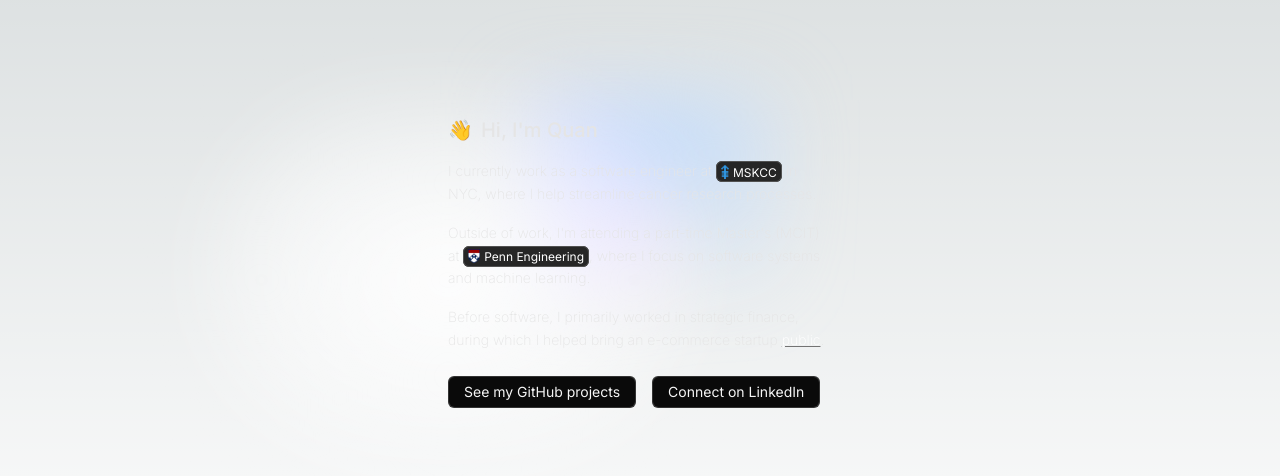
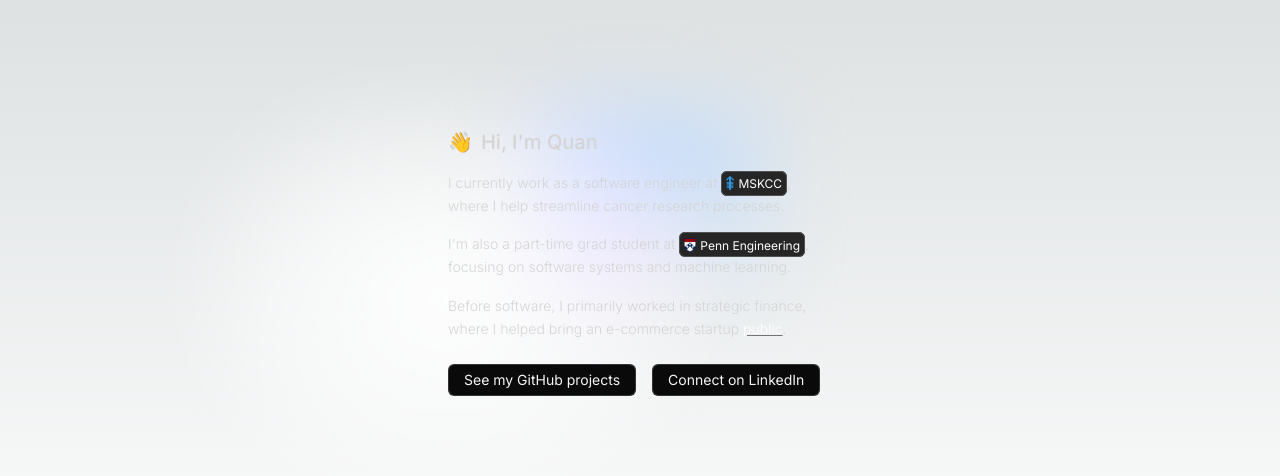
Before and after one commit to qu8n/qu8n.github.io, a Next.js app: page / in a window 1280 px wide. Shown: the part 146-622 px from the top of the page. Built offline with nearby package versions, Linux system fonts and the light colour scheme.

Commit message:
Make minor edits to about text and link button component

```diff
--- a/src/app/page.tsx
+++ b/src/app/page.tsx
@@ -5,11 +5,11 @@ import { StarlightButton } from '@/components/StarlightButton'
 
 export default function Home() {
   return (
-    <main className='flex min-h-screen flex-col items-center text-neutral-200'>
+    <main className='flex min-h-screen flex-col items-center'>
       <div className='my-auto flex flex-col gap-4 max-w-sm'>
         <BgGradient />
 
-        <section className='flex flex-col gap-4 font-extralight text-sm leading-relaxed'>
+        <section className='flex flex-col gap-4 font-light text-sm leading-relaxed text-neutral-300'>
           <div className='font-medium text-xl inline-flex gap-2'>
             <div className='animate-rotational-wave'>👋</div>
             <h1>Hi, I&apos;m Quan</h1>
@@ -22,25 +22,24 @@ export default function Home() {
               href='https://www.mskcc.org/'
               imgSrc='/logos/mskcc.png'
               imgDimTw='w-2 h-3.5'
-            />{' '}
-            in NYC, where I help streamline cancer research processes.
+            />
+            , where I help streamline cancer research processes.
           </div>
 
           <div>
-            Outside of work, I&apos;m attending a part-time Master&apos;s (MCIT)
-            at{' '}
+            I&apos;m also a part-time grad student at{' '}
             <LinkButton
               text='Penn Engineering'
               href='https://www.cis.upenn.edu/graduate/program-offerings/master-of-computer-and-information-technology/'
               imgSrc='/logos/penn.png'
               imgDimTw='w-3 h-3.5'
             />
-            , where I focus on software systems and machine learning.
+            , focusing on software systems and machine learning.
           </div>
 
           <p>
-            Before software, I primarily worked in strategic finance, during
-            which I helped bring an e-commerce startup{' '}
+            Before software, I primarily worked in strategic finance, where I
+            helped bring an e-commerce startup{' '}
             <LinkText
               text='public'
               href='https://www.architecturaldigest.com/story/1stdibs-files-for-an-ipo'
--- a/src/components/LinkButton.tsx
+++ b/src/components/LinkButton.tsx
@@ -21,7 +21,7 @@ export function LinkButton({
   return (
     <ExternalLink
       href={href}
-      className='inline items-center gap-x-1 rounded-md bg-neutral-800 border border-neutral-600 px-1 py-0.5 text-white text-xs font-normal focus-visible:outline focus-visible:outline-2 focus-visible:outline-offset-2 focus-visible:outline-slate-600'
+      className='inline items-center gap-1 rounded-md bg-neutral-800 border border-neutral-600 hover:bg-neutral-700 duration-500 p-1 text-white text-xs font-normal focus-visible:outline focus-visible:outline-2 focus-visible:outline-offset-2 focus-visible:outline-slate-600'
     >
       <div className='inline-flex align-middle gap-1'>
         <div className={`relative ${imgDimTw}`}>
--- a/src/components/StarlightButton.tsx
+++ b/src/components/StarlightButton.tsx
@@ -20,7 +20,7 @@ export function StarlightButton({
         </span>
       )}
 
-      <span className='backdrop absolute inset-[1px] rounded-md bg-neutral-950 transition-colors duration-200 group-hover:bg-neutral-800' />
+      <span className='backdrop absolute inset-[1px] rounded-md bg-neutral-950 transition-colors duration-500 group-hover:bg-neutral-800' />
 
       <span className='z-10 py-0.5 text-sm text-neutral-100'>{text}</span>
     </ExternalLink>
```
